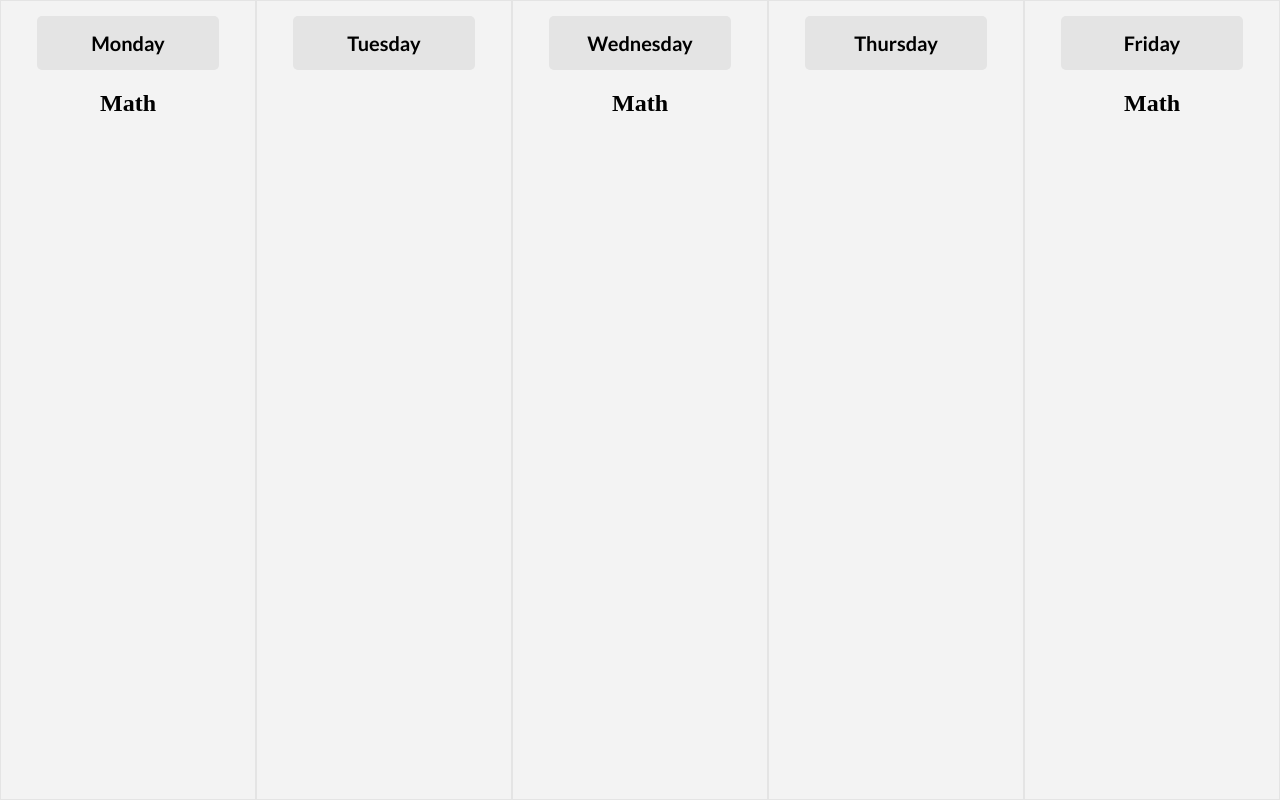
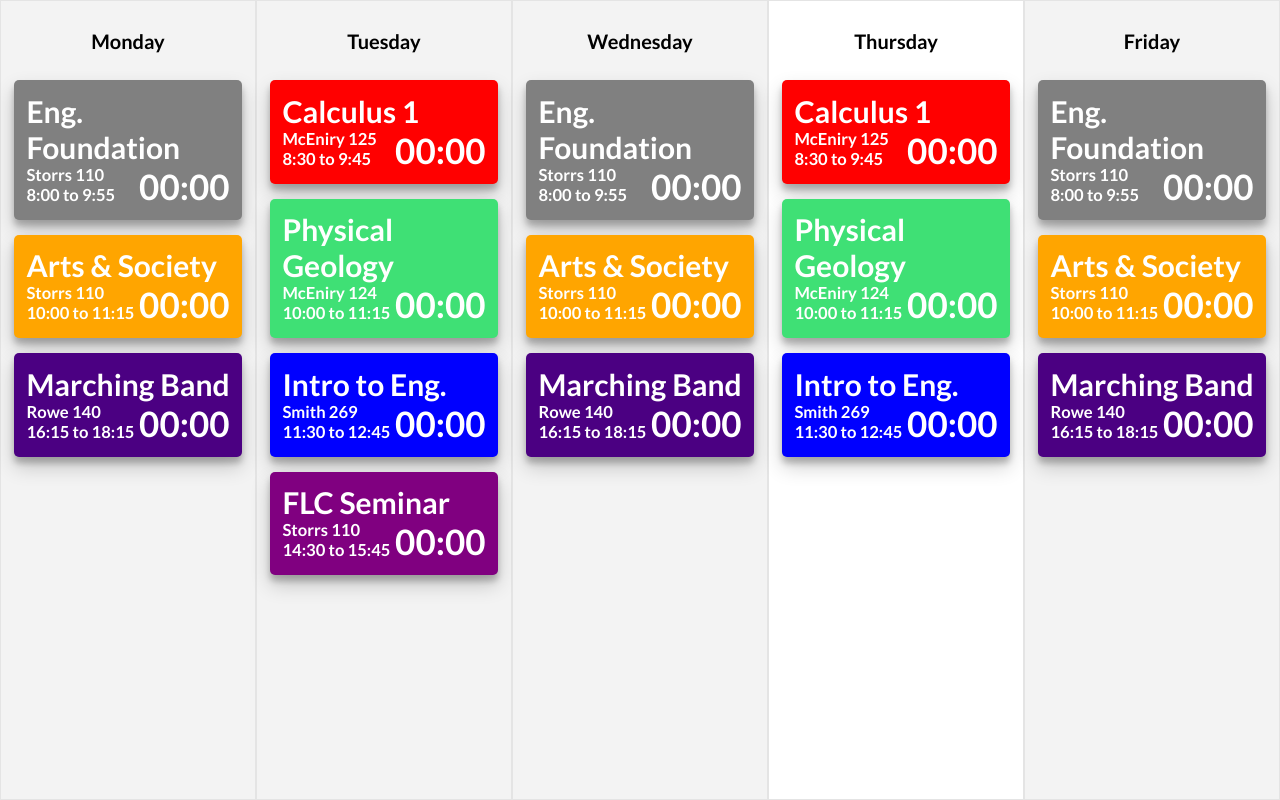
Before and after one commit to lukelmg/CollegeScheduler, a plain HTML site: page index.html in a window 1280 px wide. Drawn offline with nearby package versions, Linux system fonts and the light colour scheme.

Commit message:
forgot to commit for a while lmao

```diff
--- /dev/null
+++ b/classes.js
@@ -0,0 +1,94 @@
+let classes = [];
+
+classes[0] = {
+    name: 'Calculus 1',
+    start: '8:30',
+    end: '9:45',
+    days: 'TR',
+    building: 'McEniry',
+    room: '125',
+    color: 'red'
+}
+
+classes[1] = {
+    name: 'Marching Band',
+    start: '16:15',
+    end: '18:15',
+    days: 'MWF',
+    building: 'Rowe',
+    room: '140',
+    color: 'indigo'
+}
+
+classes[2] = {
+    name: 'FLC Seminar',
+    start: '14:30',
+    end: '15:45',
+    days: 'T',
+    building: 'Storrs',
+    room: '110',
+    color: 'purple'
+}
+
+classes[3] = {
+    name: 'Intro to Eng.',
+    start: '11:30',
+    end: '12:45',
+    days: 'TR',
+    building: 'Smith',
+    room: '269',
+    color: 'blue'
+}
+
+classes[4] = {
+    name: 'Physical Geology',
+    start: '10:00',
+    end: '11:15',
+    days: 'TR',
+    building: 'McEniry',
+    room: '124',
+    color: '#3fe075'
+}
+
+classes[5] = {
+    name: 'Arts & Society',
+    start: '10:00',
+    end: '11:15',
+    days: 'MWF',
+    building: 'Storrs',
+    room: '110',
+    color: 'orange'
+}
+
+classes[6] = {
+    name: 'Eng. Foundation',
+    start: '8:00',
+    end: '9:55',
+    days: 'MWF',
+    building: 'Storrs',
+    room: '110',
+    color: 'gray'
+}
+
+for (let i = 0; i < classes.length; i++) {
+    let current = hmsToSecondsOnly(classes[i].start);
+    classes[i].realTime = current;
+}
+
+console.log(classes);
+
+classes.sort(function (a, b) {
+    return a.realTime - b.realTime;
+  });
+
+function hmsToSecondsOnly(str) {
+    var p = str.split(':'),
+        s = 0, m = 1;
+
+    while (p.length > 0) {
+        s += m * parseInt(p.pop(), 10);
+        m *= 60;
+    }
+
+    return s;
+}
--- a/index.html
+++ b/index.html
@@ -10,6 +10,7 @@
     <link rel="preconnect" href="https://fonts.gstatic.com" crossorigin>
     <link href="https://fonts.googleapis.com/css2?family=Lato:wght@700&display=swap" rel="stylesheet">
 
+    <script src="classes.js" defer></script>
     <script src="script.js" defer></script>
     <script src="https://ajax.googleapis.com/ajax/libs/jquery/3.5.1/jquery.min.js"></script>
   </head>
--- a/script.js
+++ b/script.js
@@ -2,17 +2,6 @@ let blockHolder = document.getElementById('block-holder')
 
 let daysArray = ['M', 'T', 'W', 'R', 'F'];
 let dayNamesArray = ['Monday', 'Tuesday', 'Wednesday', 'Thursday', 'Friday'];
-
-let classes = [];
-
-classes[0] = {
-    name: 'Math',
-    start: '9:00',
-    end: '10:00',
-    days: 'MWF',
-    building: 'Smith',
-    room: '111'
-}
 
 for (let i = 0; i < daysArray.length; i++) {
     let dayDiv = document.createElement('div');
@@ -20,18 +9,46 @@ for (let i = 0; i < daysArray.length; i++) {
     dayDiv.className = 'day-div';
     let dayHeader = document.createElement('h1');
     dayHeader.innerHTML = dayNamesArray[i];
+    dayHeader.id = daysArray[i] + 'header';
     dayDiv.appendChild(dayHeader);
     for (let e = 0; e < classes.length; e++) {
         let currentDay = daysArray[i].toString();
         if ((classes[e].days).includes(currentDay)) {
             let classDiv = document.createElement('div');
             classDiv.id = classes[e].name;
+            classDiv.className = 'class-div';
+            classDiv.style.backgroundColor = classes[e].color;
 
             let header = document.createElement('h2');
             header.innerHTML = classes[e].name;
             classDiv.appendChild(header);
+
+            let timer = document.createElement('h3');
+            timer.innerHTML = '00:00';
+            classDiv.appendChild(timer);
+
+            let buildingRoom = document.createElement('h5');
+            buildingRoom.innerHTML = classes[e].building + ' ' + classes[e].room;
+            classDiv.appendChild(buildingRoom);
+
+            let startTime = document.createElement('h5');
+            startTime.innerHTML = classes[e].start + ' to ' +classes[e].end;
+            classDiv.appendChild(startTime);
+
             dayDiv.appendChild(classDiv);
         }
     }
     blockHolder.appendChild(dayDiv);
 }
+
+function setCurrentDayColor() {
+    var d = new Date();
+    var n = d.getDay() - 1;
+    let thisDay = document.getElementById(daysArray[n]);
+    thisDay.style.backgroundColor = 'white';
+    let thisDayHeader = document.getElementById(daysArray[n] + 'header');
+    thisDayHeader.style.backgroundColor = 'white';
+    setTimeout(setCurrentDayColor, 60*1000);
+  }
+
+  setCurrentDayColor();
--- a/style.css
+++ b/style.css
@@ -1,18 +1,38 @@
 body, html {
     margin:0;
+    background-color: rgb(243, 243, 243);
 }
 
 h1 {
     font-family: 'Lato', sans-serif;
     color:black;
-    background-color:rgb(228, 228, 228);
+   /* background-color:rgb(228, 228, 228); */
     display: table;
     margin: 0 auto;
     margin-top: 15px;
-    padding:15px;
-    width: 60%;
+    padding:5%;
+    width: 80%;
     border-radius: 5px;
     font-size: 20px;
+
+}
+
+h2, h3, h5 {
+    color:white;
+    padding:0;
+    margin:0;
+    text-align: left;
+}
+
+h3 {
+    display:inline-block;
+    float:right;
+    font-size: 35px;
+}
+
+h6 {
+    margin:0;
+    padding:0;
 }
 
 .day-div {
@@ -26,3 +46,17 @@ h1 {
     vertical-align: middle;
     text-align: center;
 }
+
+.class-div {
+    font-family: 'Lato', sans-serif;
+    color:black;
+    background-color:rgb(228, 228, 228);
+    display: table;
+    margin: 0 auto;
+    margin-top: 15px;
+    padding:5%;
+    width: 80%;
+    border-radius: 5px;
+    font-size: 20px;
+    box-shadow: 0 10px 20px rgba(0,0,0,0.19), 0 6px 6px rgba(0,0,0,0.23);
+}
```
